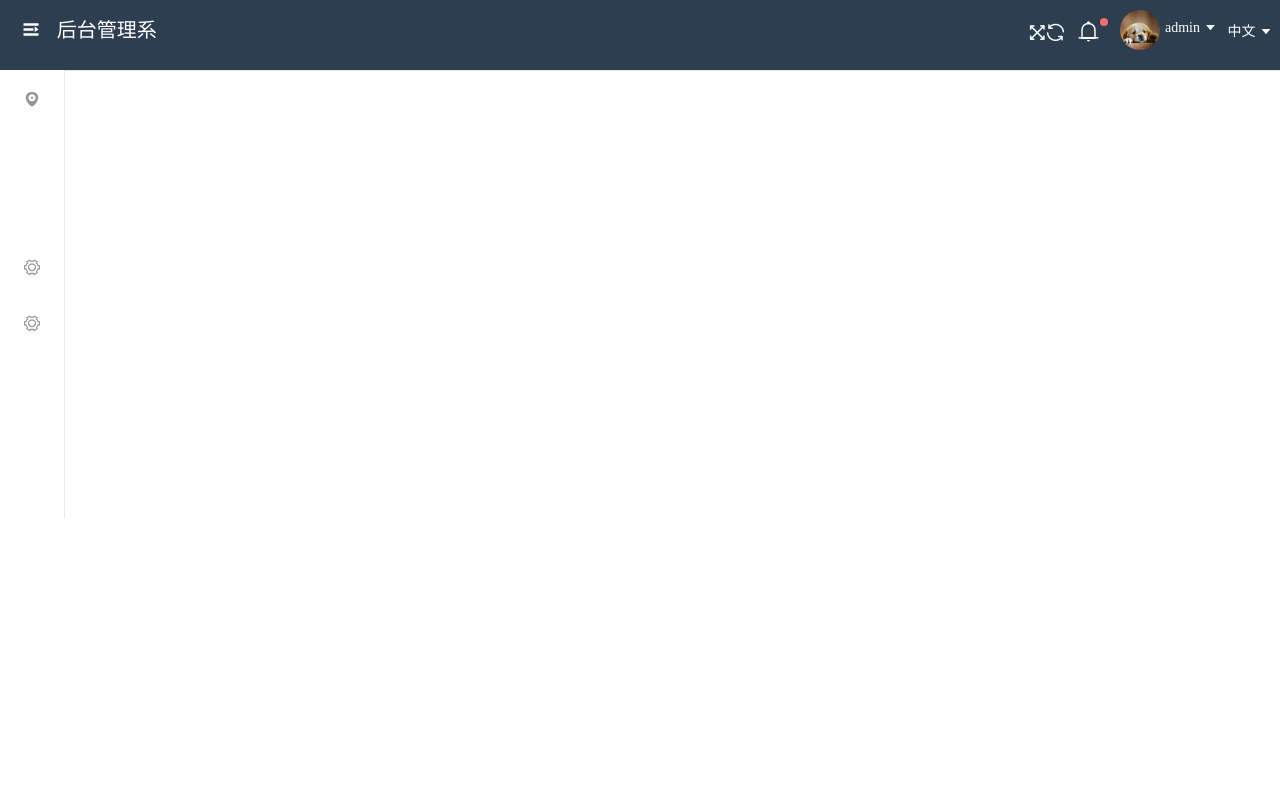
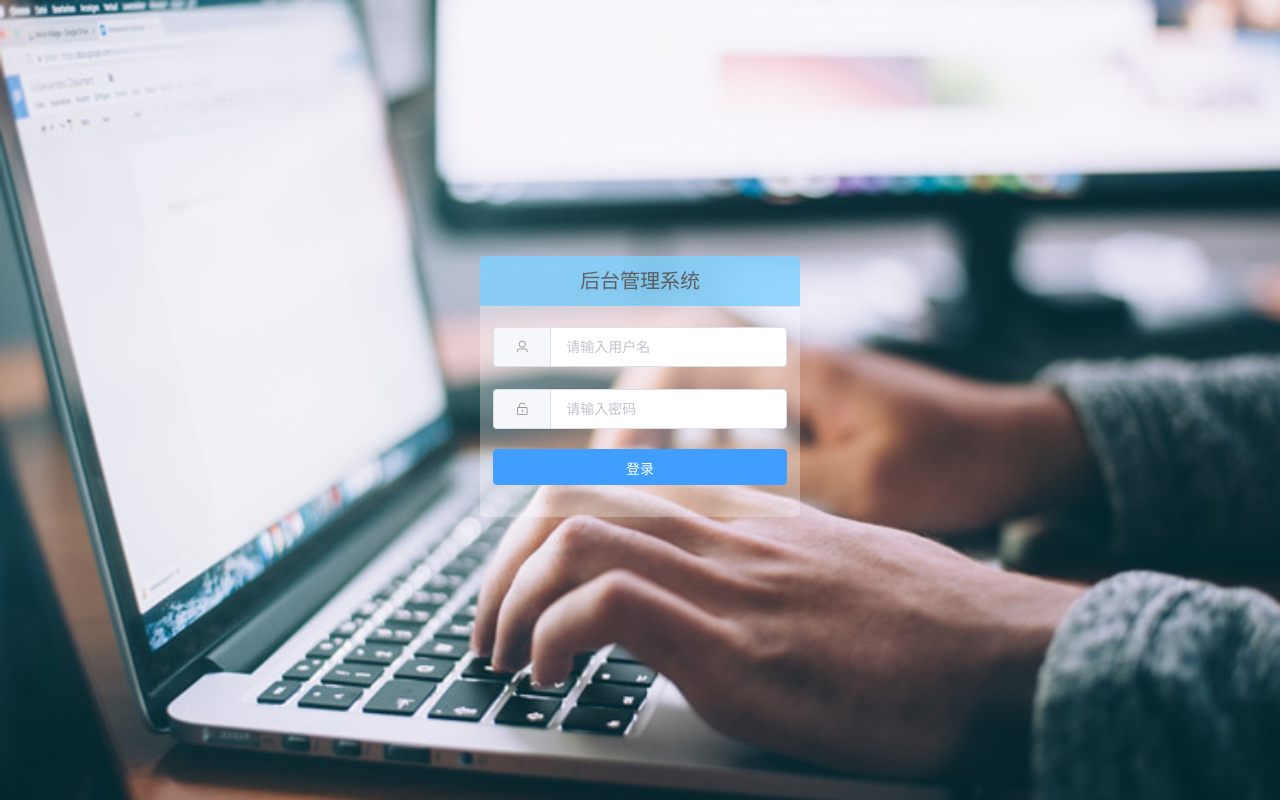
Before and after one commit to zhangjiangmse/back_menu, a Vue app: page /#/Login in a window 1280 px wide. Before the commit this address led to /#/login. Built offline with nearby package versions, Linux system fonts and the light colour scheme; a web font is replaced by a local one.

Commit message:
修改路由配置，添加登陆页面

```diff
--- a/src/App.vue
+++ b/src/App.vue
@@ -1,14 +1,16 @@
 <template>
-  <Home></Home>
+  <div id="app">
+    <router-view></router-view>
+  </div>
 </template>
 
 <script>
-import Home from './components/common/Home.vue'
+
 
 export default {
   name: 'App',
   components: {
-    Home
+
   }
 }
 </script>
--- a/src/components/common/Home.vue
+++ b/src/components/common/Home.vue
@@ -13,7 +13,7 @@
                                 :key="item.name"
                                 :label="item.title"
                                 :name="item.title">
-                                    <div v-if="item.type == 'remote'" v-html="item.content" class="remoteTabDiv" ></div>
+                                    <div v-if="item.type == 'remote'" v-html="item.content" class="remoteTabDiv" :style="conheight"></div>
                                     <div v-else class="localTabDiv" :style="conheight">
                                         <keep-alive :include="keepAliveTagsList">
                                             <router-view></router-view>
@@ -66,7 +66,6 @@
             };
         },
         created() {
-
             window.addEventListener('resize', this.getHeight);
             this.getHeight()
         },
--- /dev/null
+++ b/src/components/pages/Login.vue
@@ -0,0 +1,128 @@
+<template>
+    <div class="login-wrap">
+        <el-row align="middle">
+            <el-col :xs="2" :sm="6" :md="7" :lg="9" :xl="8">
+                <div style="height: 36px"></div>
+            </el-col>
+            <el-col :xs="20" :sm="12" :md="10" :lg="6" :xl="8" :style="{'margin-top':height}">
+                <div class="ms-login">
+                    <el-row>
+                        <div class="ms-title">后台管理系统</div>
+                    </el-row>
+                    <el-row style="margin-top: 20px">
+                        <el-col :xs="1" :sm="2" :md="2" :lg="1" :xl="1">
+                            <div style="height: 36px"></div>
+                        </el-col>
+                        <el-col :xs="22" :sm="20" :md="20" :lg="22" :xl="22">
+                            <el-form ref="login" :model="form">
+                                <el-form-item prop="username">
+                                    <el-input v-model="form.username" placeholder="请输入用户名">
+                                        <el-button slot="prepend" icon="el-icon-user"></el-button>
+                                    </el-input>
+                                </el-form-item>
+                                <el-form-item prop="password">
+                                    <el-input
+                                            type="password"
+                                            placeholder="请输入密码"
+                                            v-model="form.password"
+                                            @keyup.enter.native="submitForm()"
+                                    >
+                                        <el-button slot="prepend" icon="el-icon-unlock"></el-button>
+                                    </el-input>
+                                    <div class="login-btn">
+                                        <el-button type="primary" @click="submitForm()">登录</el-button>
+                                    </div>
+                                </el-form-item>
+                            </el-form>
+                        </el-col>
+                        <el-col :xs="1" :sm="2" :md="2" :lg="1" :xl="1">
+                            <div style="height: 36px"></div>
+                        </el-col>
+                    </el-row>
+                </div>
+
+            </el-col>
+            <el-col :xs="2" :sm="6" :md="7" :lg="9" :xl="8">
+                <div style="height: 36px"></div>
+            </el-col>
+        </el-row>
+    </div>
+</template>
+<script>
+    export default {
+        name:"Login",
+        data(){
+            return {
+                form:{},
+                height:''
+            }
+        },
+        created(){
+            this.myInitStyle()
+        },
+        methods:{
+            myInitStyle(){
+                let height = window.innerHeight
+                if(height <= 650){
+                    this.height = height * 0.25+ 'px'
+                } else if(height>650 && height <= 812){
+                    this.height = height * 0.32+ 'px'
+                }else if(height>812 && height < 1300){
+                    this.height = height * 0.34+ 'px'
+                }else if(height >= 1300){
+                    this.height = height * 0.38+ 'px'
+                }
+            },
+            submitForm() {
+                this.$refs.login.validate(valid => {
+                    if (valid) {
+                        this.$message.success('登录成功');
+                        localStorage.setItem('ms_username', this.form.username);
+                        this.$router.push('/Home');
+                    } else {
+                        this.$message.error('请输入账号和密码');
+                        console.log('error submit!!');
+                        return false;
+                    }
+                });
+            },
+        }
+    }
+</script>
+<style>
+    .login-wrap {
+        position: relative;
+        width: 100%;
+        height: 100%;
+        background-image: url(../../assets/img/login-bg.jpg);
+        background-repeat: repeat-y;
+        background-size: cover;  /*等比扩展图片来填满元素*/
+    }
+    .ms-title {
+        width: 100%;
+        line-height: 50px;
+        text-align: center;
+        font-size: 20px;
+        color:#333333;
+        background-color: #6CCBFF;
+        border-bottom: 1px solid #ddd;
+        opacity: 0.7;
+    }
+    .ms-login {
+        border-radius: 5px;
+        background: rgba(255, 255, 255, 0.3);
+        overflow: hidden;
+    }
+    .ms-content {
+        padding: 30px 30px;
+    }
+    .login-btn {
+        margin-top: 20px;
+        text-align: center;
+    }
+    .login-btn button {
+        width: 100%;
+        height: 36px;
+        margin-bottom: 10px;
+    }
+</style>
--- a/src/main.js
+++ b/src/main.js
@@ -24,24 +24,30 @@ Vue.use(ElementUI);
 
 
 //使用钩子函数对路由进行权限跳转
+// eslint-disable-next-line no-unused-vars
 router.beforeEach((to, from, next) => {
-  document.title = `${to.meta.title} | 管理系统 ` ;
-  const role = localStorage.getItem('ms_username');
-  if (!role && to.path !== '/login') {
-    next('/login');
-  } else if (to.meta.permission) {
-    // 如果是管理员权限则可进入，这里只是简单的模拟管理员权限而已
-    role === 'admin' ? next() : next('/403');
-  } else {
-    // 简单的判断IE10及以下不进入富文本编辑器，该组件不兼容
-    if (navigator.userAgent.indexOf('MSIE') > -1 && to.path === '/editor') {
-      Vue.prototype.$alert('vue-quill-editor组件不兼容IE10及以下浏览器，请使用更高版本的浏览器查看', '浏览器不兼容通知', {
-        confirmButtonText: '确定'
-      });
-    } else {
-      next();
-    }
+  document.title = '管理系统'
+  let title= `${to.meta.title}`;
+  if(title !== 'undefined'){
+    document.title = title +" | "+ document.title ;
   }
+  next()
+  // const role = localStorage.getItem('ms_username');
+  // if (!role && to.path !== '/login') {
+  //   next('/login');
+  // } else if (to.meta.permission) {
+  //   // 如果是管理员权限则可进入，这里只是简单的模拟管理员权限而已
+  //   role === 'admin' ? next() : next('/403');
+  // } else {
+  //   // 简单的判断IE10及以下不进入富文本编辑器，该组件不兼容
+  //   if (navigator.userAgent.indexOf('MSIE') > -1 && to.path === '/editor') {
+  //     Vue.prototype.$alert('vue-quill-editor组件不兼容IE10及以下浏览器，请使用更高版本的浏览器查看', '浏览器不兼容通知', {
+  //       confirmButtonText: '确定'
+  //     });
+  //   } else {
+  //     next();
+  //   }
+  // }
 });
 
 
--- a/src/router/index.js
+++ b/src/router/index.js
@@ -6,46 +6,59 @@ import VueRouter from "vue-router";
 Vue.use(VueRouter);
 const routes = [
     {
-        name:'Black',
+        name:'Login',
         path: '/',
-        redirect: '/black'
+        redirect: '/Login'
     },
     {
+        name:'Home',
+        path: '/Home',
+        component:() => import('@/components/common/Home.vue'),
+        children: [
+            {
                 name:'Black',
-        path:'/black',
+                path:'/Home/pages/black',
                 component:() => import('@/components/common/Black.vue'),
             },
             {
                 name:'HelloWorld',
-        path:'/pages/helloWorld',
+                path:'/Home/pages/helloWorld',
                 component:() => import('@/components/HelloWorld.vue'),
             },
             {
                 name:'SettingInfo',
-        path:'/pages/SettingInfo',
+                path:'/Home/pages/SettingInfo',
                 component:() => import('@/components/pages/SettingInfo.vue')
             },
             {
                 name:'403',
-        path:'/pages/403',
+                path:'/Home/pages/403',
                 component:() => import('@/components/pages/403.vue')
             },
             {
                 name:'Donate',
-        path:'/pages/Donate',
+                path:'/Home/pages/Donate',
                 component:() => import('@/components/pages/Donate.vue')
             },
             {
                 name:'BaseTable',
-        path:'/pages/BaseTable',
+                path:'/Home/pages/BaseTable',
                 component:() => import('@/components/pages/BaseTable.vue'),
                 meta: { title: '基础表格' }
             },
             {
                 name:'Icon',
-        path:'/pages/Icon',
+                path:'/Home/pages/Icon',
                 component:() => import('@/components/pages/Icon.vue')
             }
+        ]
+    },
+    {
+        name:'Login',
+        path:'/login',
+        component:() => import('@/components/pages/Login.vue'),
+    },
+
 
 ]
 
```
Also changed, not shown: src/components/common/Aside.vue (+11 -7 lines). Lines whose indentation alone changed are shown as unchanged.
